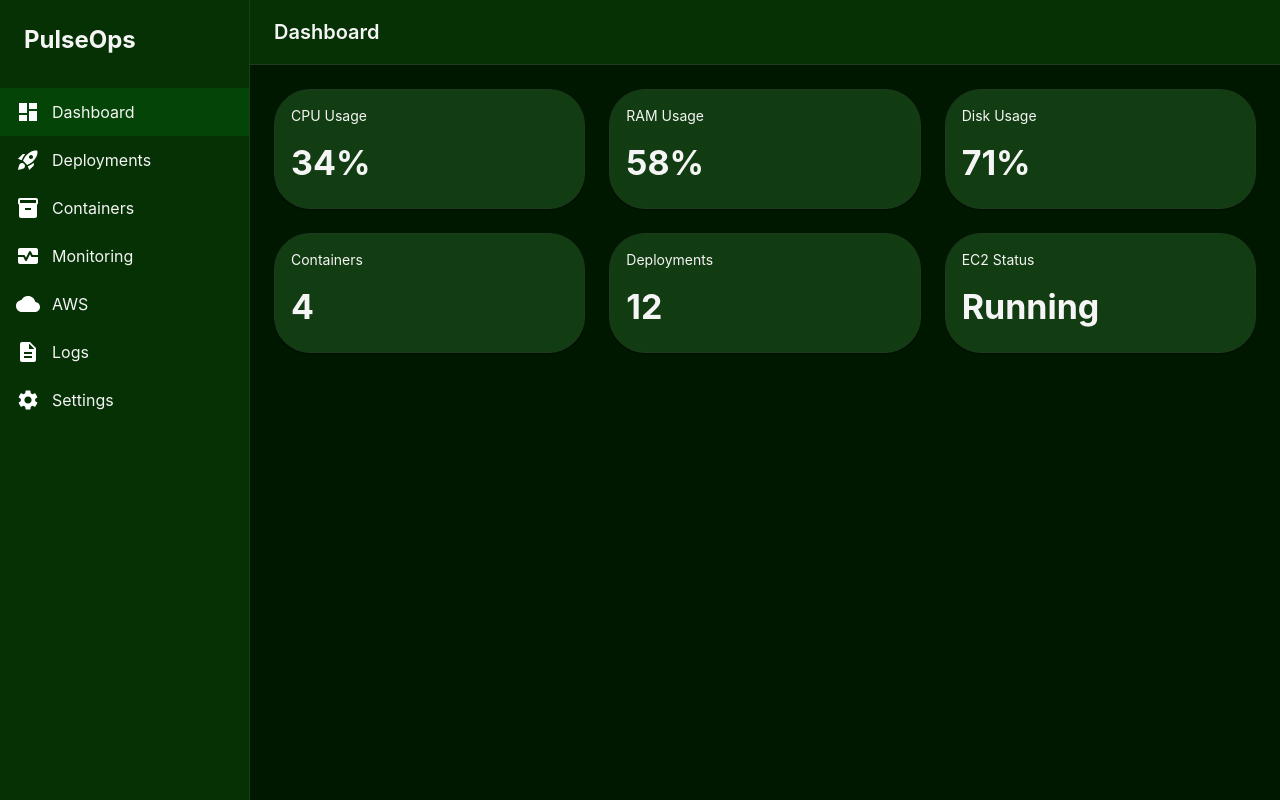
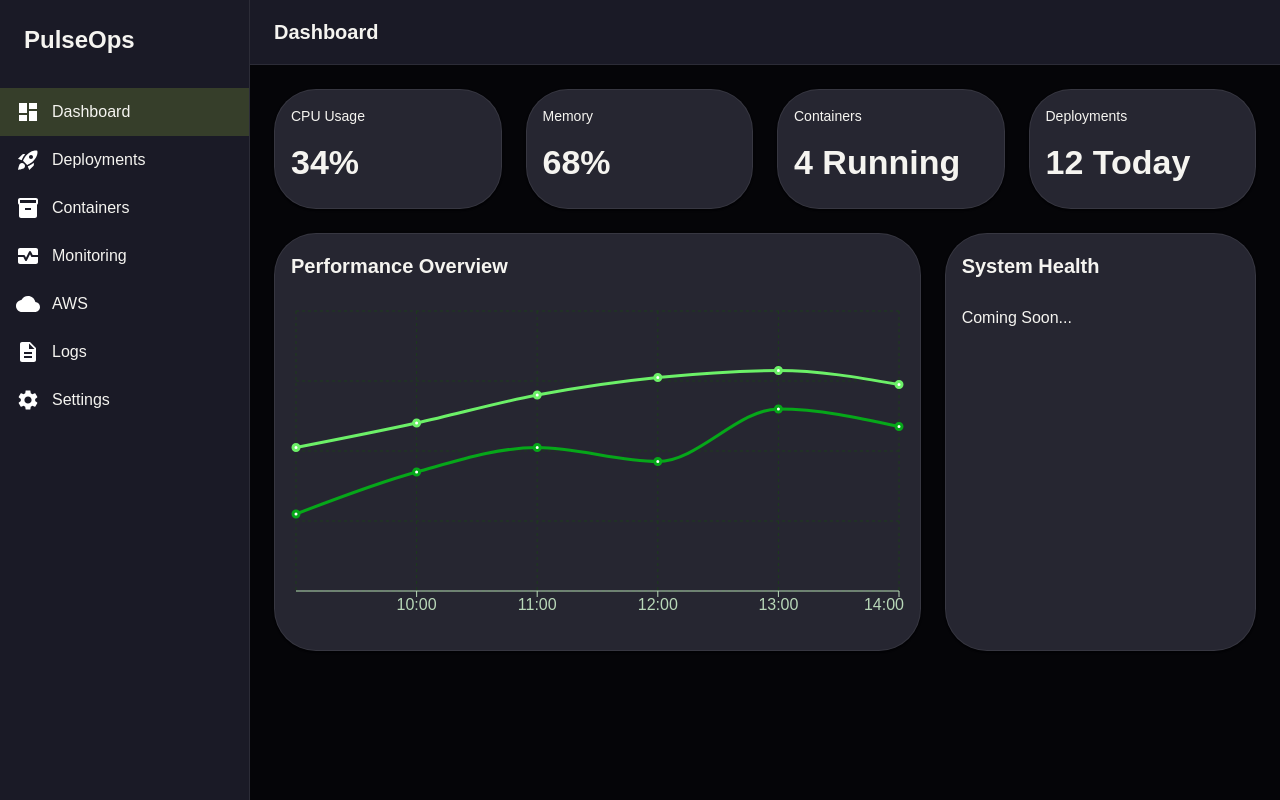
Before and after one commit to akashdotdev-hub/PulseOps, a React app in the folder frontend/: page / in a window 1280 px wide. Built offline with nearby package versions, Linux system fonts and the light colour scheme; the HTML template or start-up script is replaced by a standard one.

Commit message:
dashboard changes

```diff
--- /dev/null
+++ b/frontend/src/components/charts/PerformanceChart.jsx
@@ -0,0 +1,50 @@
+import {
+  ResponsiveContainer,
+  LineChart,
+  Line,
+  XAxis,
+  Tooltip,
+  CartesianGrid,
+} from "recharts";
+
+const data = [
+  { time: "09:00", cpu: 22, ram: 41 },
+  { time: "10:00", cpu: 34, ram: 48 },
+  { time: "11:00", cpu: 41, ram: 56 },
+  { time: "12:00", cpu: 37, ram: 61 },
+  { time: "13:00", cpu: 52, ram: 63 },
+  { time: "14:00", cpu: 47, ram: 59 },
+];
+
+function PerformanceChart() {
+  return (
+    <ResponsiveContainer width="100%" height={320}>
+      <LineChart data={data}>
+        <CartesianGrid strokeDasharray="3 3" stroke="#1d3b1d" />
+
+        <XAxis
+          dataKey="time"
+          stroke="#B8D8B8"
+        />
+
+        <Tooltip />
+
+        <Line
+          type="monotone"
+          dataKey="cpu"
+          stroke="#06a719"
+          strokeWidth={3}
+        />
+
+        <Line
+          type="monotone"
+          dataKey="ram"
+          stroke="#6cf068"
+          strokeWidth={3}
+        />
+      </LineChart>
+    </ResponsiveContainer>
+  );
+}
+
+export default PerformanceChart;
--- /dev/null
+++ b/frontend/src/components/common/SectionCard.jsx
@@ -0,0 +1,33 @@
+import { Card, CardContent, Typography, Box } from "@mui/material";
+
+function SectionCard({ title, children }) {
+  return (
+    <Card
+      sx={{
+        bgcolor: "background.paper",
+        border: "1px solid",
+        borderColor: "divider",
+        borderRadius: 3,
+        height: "100%",
+      }}
+    >
+      <CardContent>
+        <Typography
+          variant="h6"
+          sx={{
+            mb: 3,
+            fontWeight: 600,
+          }}
+        >
+          {title}
+        </Typography>
+
+        <Box>
+          {children}
+        </Box>
+      </CardContent>
+    </Card>
+  );
+}
+
+export default SectionCard;
--- a/frontend/src/pages/Dashboard/Dashboard.jsx
+++ b/frontend/src/pages/Dashboard/Dashboard.jsx
@@ -1,35 +1,50 @@
 import { Grid } from "@mui/material";
 
 import MainLayout from "../../layouts/MainLayout";
+
 import StatCard from "../../components/cards/StatCard";
+import SectionCard from "../../components/common/SectionCard";
+import PerformanceChart from "../../components/charts/PerformanceChart";
 
 function Dashboard() {
   return (
     <MainLayout>
       <Grid container spacing={3}>
-        <Grid size={{ xs: 12, md: 4 }}>
+
+        {/* Top Statistics */}
+
+        <Grid size={{ xs: 12, sm: 6, lg: 3 }}>
           <StatCard title="CPU Usage" value="34%" />
         </Grid>
 
-        <Grid size={{ xs: 12, md: 4 }}>
-          <StatCard title="RAM Usage" value="58%" />
+        <Grid size={{ xs: 12, sm: 6, lg: 3 }}>
+          <StatCard title="Memory" value="68%" />
         </Grid>
 
-        <Grid size={{ xs: 12, md: 4 }}>
-          <StatCard title="Disk Usage" value="71%" />
+        <Grid size={{ xs: 12, sm: 6, lg: 3 }}>
+          <StatCard title="Containers" value="4 Running" />
         </Grid>
 
-        <Grid size={{ xs: 12, md: 4 }}>
-          <StatCard title="Containers" value="4" />
+        <Grid size={{ xs: 12, sm: 6, lg: 3 }}>
+          <StatCard title="Deployments" value="12 Today" />
         </Grid>
 
-        <Grid size={{ xs: 12, md: 4 }}>
-          <StatCard title="Deployments" value="12" />
+        {/* Performance Chart */}
+
+        <Grid size={{ xs: 12, lg: 8 }}>
+          <SectionCard title="Performance Overview">
+            <PerformanceChart />
+          </SectionCard>
         </Grid>
 
-        <Grid size={{ xs: 12, md: 4 }}>
-          <StatCard title="EC2 Status" value="Running" />
+        {/* Placeholder */}
+
+        <Grid size={{ xs: 12, lg: 4 }}>
+          <SectionCard title="System Health">
+            Coming Soon...
+          </SectionCard>
         </Grid>
+
       </Grid>
     </MainLayout>
   );
--- a/frontend/src/styles/theme.js
+++ b/frontend/src/styles/theme.js
@@ -4,56 +4,63 @@ const theme = createTheme({
   palette: {
     mode: "dark",
 
+    // Primary Accent: High-contrast, vibrant lime-neon (#c8f542)
     primary: {
-      main: "#06a719",
+      main: "#c8f542",
+      contrastText: "#050508", // Black text for absolute legibility on bright neon
     },
 
+    // Secondary Accent: Fresh, glowing mint-turquoise (#42f5c8)
     secondary: {
-      main: "#6cf068",
+      main: "#42f5c8",
+      contrastText: "#050508",
     },
 
+    // Background Canvas Configurations
     background: {
-      default: "#001800",
-      paper: "#053104",
+      default: "#050508", // Deep, sleek dark-mode canvas (--black)
+      paper: "#1a1a26",   // Muted dark-blue/grey card backing (--mid)
     },
 
-    success: {
-      main: "#6cf068",
+    // Typography Colors
+    text: {
+      primary: "#f5f4f0",   // Warm, premium off-white (--white)
+      secondary: "#6b6b80", // Clean, lower-contrast text color (--muted)
     },
 
+    // Crisp grid and divider lines
+    divider: "rgba(255, 255, 255, 0.08)",
+
+    // UI Feedback Modifiers
+    success: {
+      main: "#42f5c8", // Reusing your secondary mint-turquoise for successful states
+    },
     warning: {
-      main: "#fdff01",
+      main: "#ffd54f",
     },
-
     error: {
-      main: "#ff4d4d",
+      main: "#ff5252",
     },
-
-    text: {
-      primary: "#F5F5F5",
-      secondary: "#B8D8B8",
-    },
-
-    divider: "#1d3b1d",
   },
 
   shape: {
-    borderRadius: 12,
+    borderRadius: 14,
   },
 
   typography: {
-    fontFamily: "'Inter', 'Roboto', sans-serif",
-
-    h4: {
+    // Injecting DM Sans as primary body and Syne as header overrides
+    fontFamily: "'DM Sans', 'Syne', sans-serif",
+    h1: { fontFamily: "'Syne', sans-serif", fontWeight: 800 },
+    h2: { fontFamily: "'Syne', sans-serif", fontWeight: 800 },
+    h3: { fontFamily: "'Syne', sans-serif", fontWeight: 700 },
+    h4: { fontFamily: "'Syne', sans-serif", fontWeight: 700 },
+    h5: { fontFamily: "'Syne', sans-serif", fontWeight: 600 },
+    h6: { fontFamily: "'Syne', sans-serif", fontWeight: 600 },
+    button: {
+      fontFamily: "'Syne', sans-serif",
       fontWeight: 700,
-    },
-
-    h5: {
-      fontWeight: 700,
-    },
-
-    h6: {
-      fontWeight: 600,
+      letterSpacing: "0.06em",
+      textTransform: "uppercase",
     },
   },
 });
```
